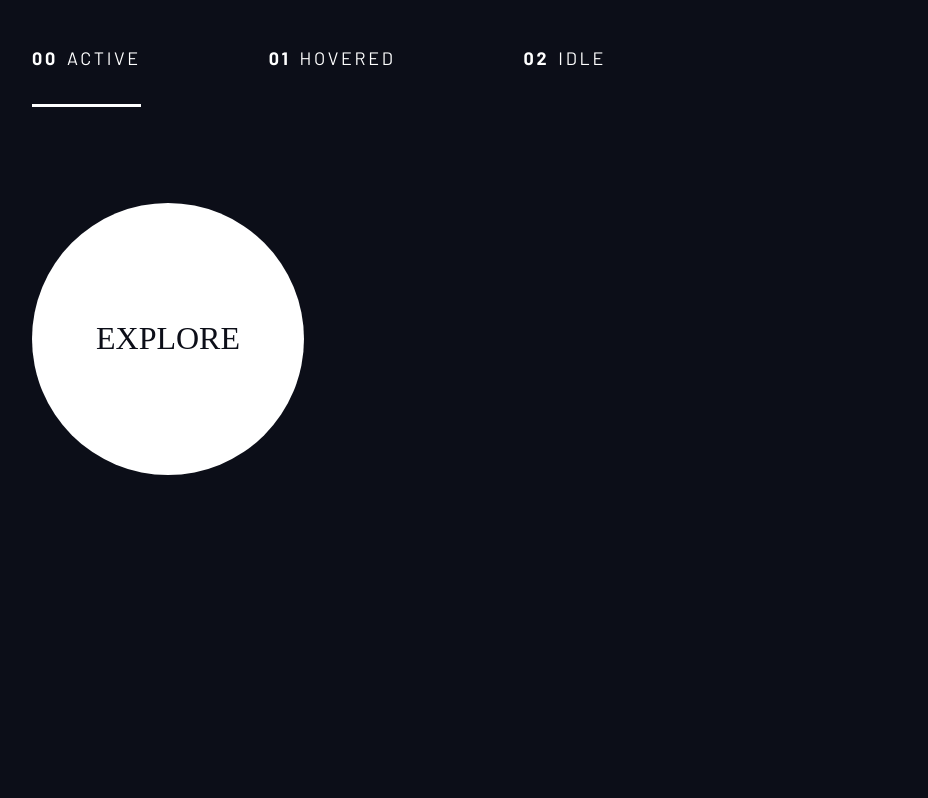
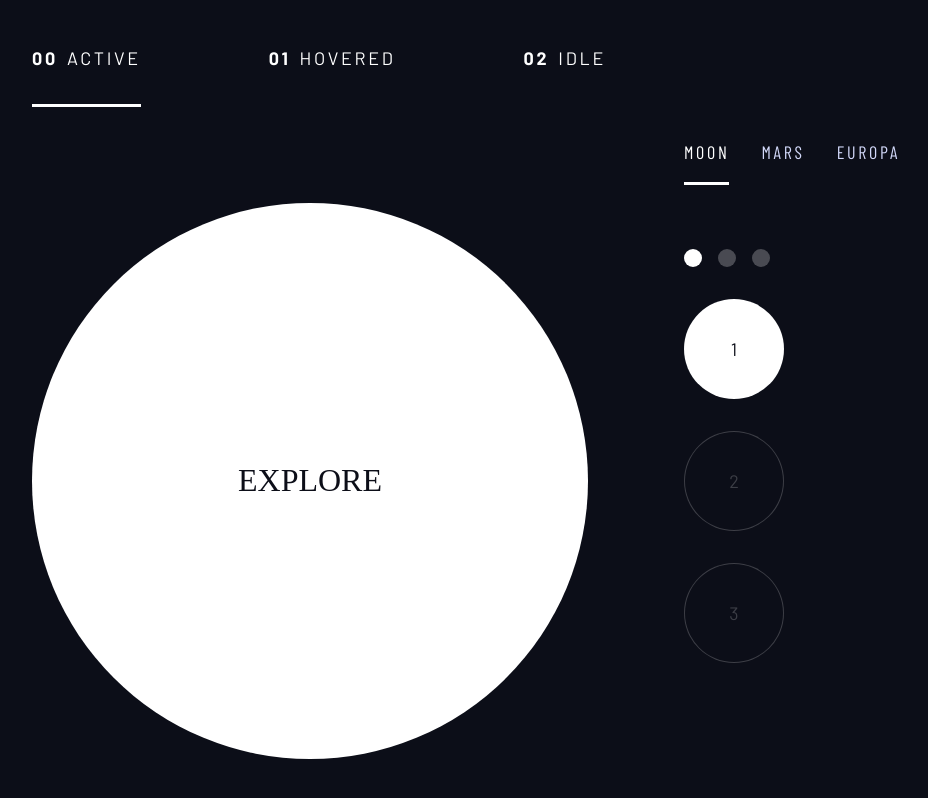
Before and after one commit to Deni-ux/css-design-system, a plain HTML site: page design-system.html in a window 1280 px wide. Shown: the part 1142-1940 px from the top of the page, without its empty margins (4-932 px from the left). Before the commit the page ends 1665 px from the top, so only its background shows below. Drawn offline with nearby package versions, Linux system fonts and the light colour scheme; a web font is replaced by a local one.

Commit message:
add number indicators

```diff
--- a/design-system.html
+++ b/design-system.html
@@ -92,7 +92,7 @@
           <p class="font-size-200 uppercase ff-condesend letter-spacing-3">AVG. DISTANCE</p>
         </div>
         <div>
-          <p class="text-medium">Nav Text-Barlow Condensed Regular-16px-2.7 Character Space</p>
+          <p class="text-medium">Nav Text -Barlow Condensed Regular-16px-2.7 Character Space</p>
           <p class="font-size-300 uppercase ff-condensed letter-spacing-2">EUROPA</p>
         </div>
         <div>
@@ -117,18 +117,36 @@
         </div>
 
         <div class="flex">
+          <div class="flow" style="flex-basis: 100%;">
+
           <div style="margin-top: 5rem;">
             <!--explore button-->
             <a href="#" class="large-button bg-light ff-serif uppercase font-size-600 text-dark ">Explore</a>
 
+          </div></div>
+           <div class="flow" style="flex-basis: 100%;--flow-space: 4rem; margin-left: 80px;">
+          <div class="flow" style="margin-bottom: 50vh; " >
+            <!-- Tabs-->
+            <div class="tab-list underline-indicators flex">
+              <button aria-selected="true" class="uppercase bg-dark ff-condensed text-medium letter-spacing-2 ">Moon</button>
+              <button aria-selected="false" class="uppercase bg-dark ff-condensed text-medium letter-spacing-2 ">Mars</button>
+              <button aria-selected="false" class="uppercase bg-dark ff-condensed text-medium letter-spacing-2 ">Europa</button>
+            </div>
+            <!--Dots-->
+            <div class="dot-indicators flex">
+              <button aria-selected="true"><span class="sr-only">slide title</span></button>
+              <button aria-selected="false"><span class="sr-only">slide title</span></button>
+              <button aria-selected="false"><span class="sr-only">slide title</span></button>
+            </div>
+            <!--Numbers-->
+            <div class="number-indicators flow" style="--flow-space:2rem">
+              <button class="btn" aria-selected="true">1</button>
+              <button class="btn" aria-selected="false">2</button>
+              <button  class="btn" aria-selected="false">3</button>
+
+            </div>
           </div>
-          <div style="margin-bottom: 50vh" >
-            <!-- Tabs-->
-
-            <!--Dots-->
-
-            <!--Numbers-->
-          </div>
+        </div>
         </div>
       </section>
     </div>
--- a/index.css
+++ b/index.css
@@ -302,7 +302,9 @@ have the property given in css file, which can easily be modified when needed in
 
 /* underlining */
 .underline-indicators > * {
+  cursor: pointer;
   padding: var(--underline-gap, 1rem) 0;
+  border: 0;
   border-bottom:  .2rem solid hsl(var(--clr-white) /0);
 }
 .underline-indicators > *:hover,
@@ -310,6 +312,47 @@ have the property given in css file, which can easily be modified when needed in
   border-color: hsl(var(--clr-white) / 0.5);
 }
 
-.underline-indicators > .active {
+.underline-indicators > .active,
+.underline-indicators > [aria-selected="true"] {
+  color: hsl(var(--clr-white) / 1);
   border-color: hsl(var(--clr-white) / 1);
 }
+.tab-list{
+  --gap: 2rem;
+}
+
+.dot-indicators > *{
+  cursor: pointer;
+  border: 0;
+  border-radius: 50%;
+  aspect-ratio: 1;
+  padding: .5em;
+  background-color: hsl(var(--clr-white) / 0.25);
+}
+.dot-indicators > *:hover,
+.dot-indicators > *:focus{
+
+  background-color: hsl(var(--clr-white) / 0.5);
+}
+.dot-indicators > [aria-selected="true"]{
+  background-color: hsl(var(--clr-white) / 1);
+}
+
+.btn {
+  display: block;
+  height: 100px;
+  width: 100px;
+  border-radius: 50%;
+  border: 1px solid hsl(var(--clr-white) / 0.2);
+  background-color: hsl(var(--primary-clr) );
+  color: hsl(var(--clr-white) / .2);
+}
+.number-indicators > *:hover,
+.number-indicators > *:focus{
+  color: hsl(var(--clr-white));
+  border: 1px solid hsl(var(--clr-white) / 1);
+}
+.number-indicators > [aria-selected="true"]{
+  background-color: hsl(var(--clr-white) / 1);
+  color: hsl(var(--primary-clr));
+}
```
